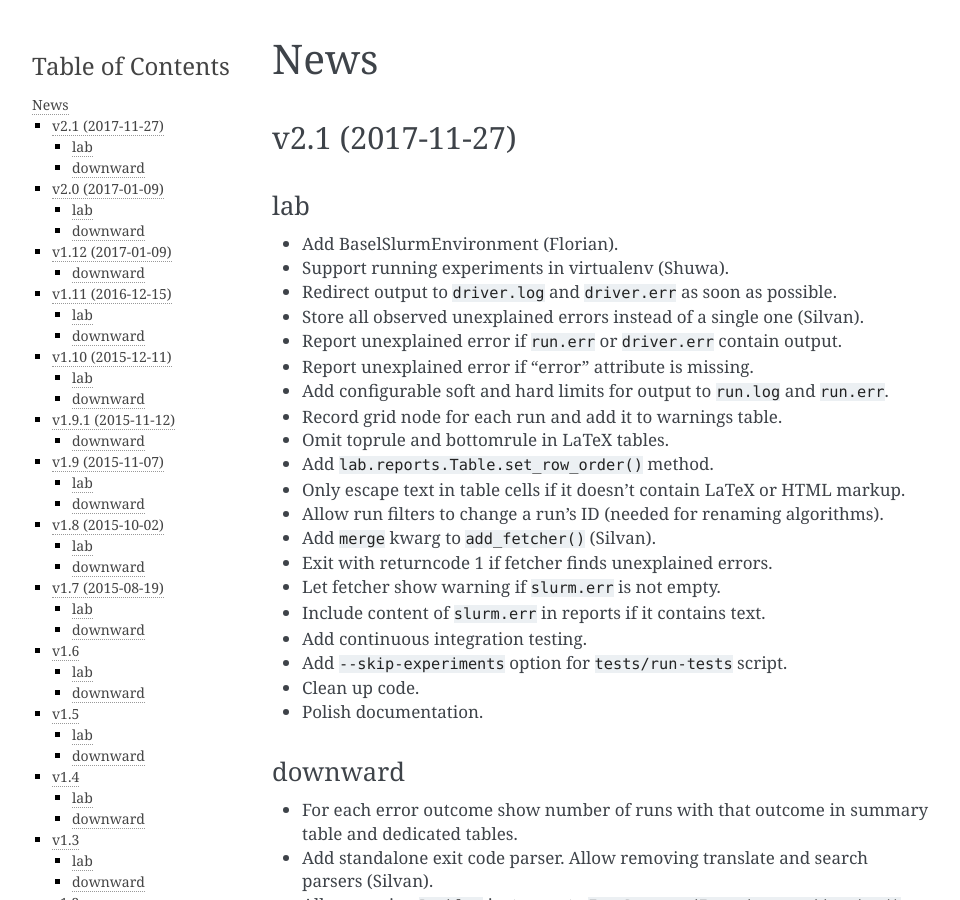
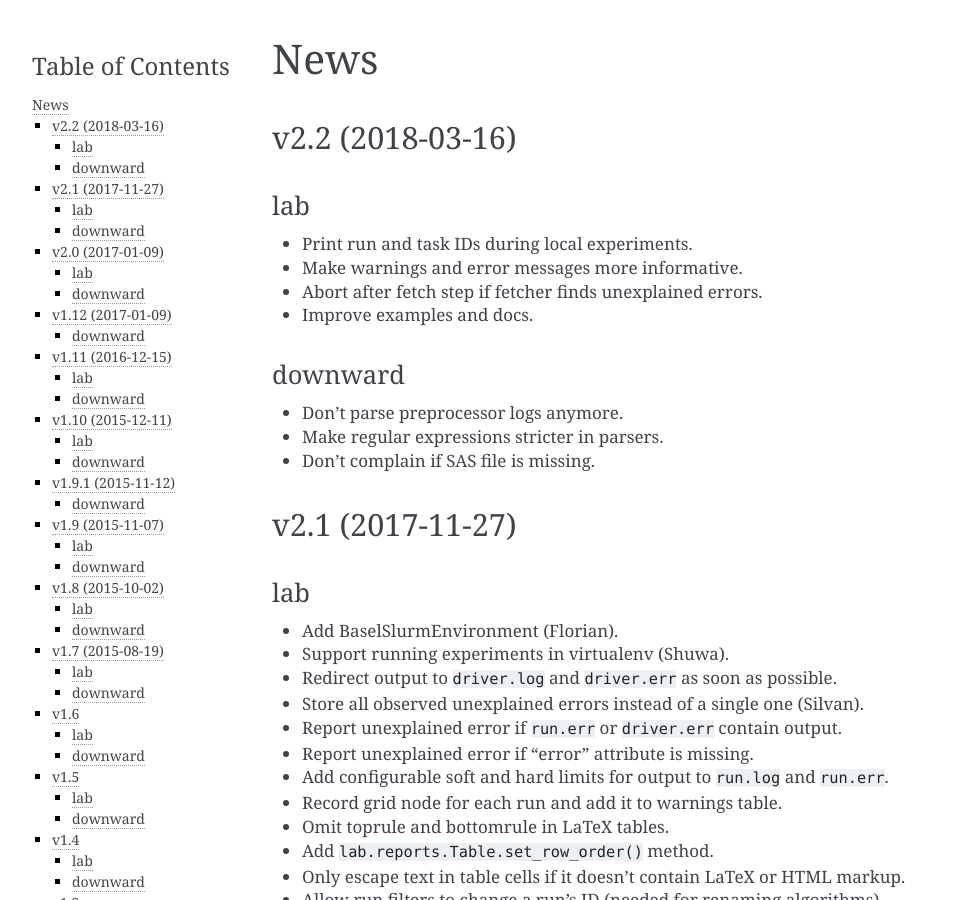
Before and after one commit to aibasel/lab, a Sphinx documentation site: the page built from docs/news.rst, in a window 1280 px wide and 900 px high. Shown: the whole window, without its empty margins (148-1108 px from the left). Built offline with Sphinx 7.4.7, drawn with Linux system fonts in a browser that asks for light colours; pages that are not in the unit, such as notebooks, are missing from menus.

Commit message:
add news for v2.2

```diff
--- a/docs/news.rst
+++ b/docs/news.rst
@@ -3,6 +3,23 @@ News
 
 .. module :: lab.experiment
 .. module :: downward.experiments
+
+
+v2.2 (2018-03-16)
+-----------------
+
+lab
+^^^
+* Print run and task IDs during local experiments.
+* Make warnings and error messages more informative.
+* Abort after fetch step if fetcher finds unexplained errors.
+* Improve examples and docs.
+
+downward
+^^^^^^^^
+* Don't parse preprocessor logs anymore.
+* Make regular expressions stricter in parsers.
+* Don't complain if SAS file is missing.
 
 
 v2.1 (2017-11-27)
```
